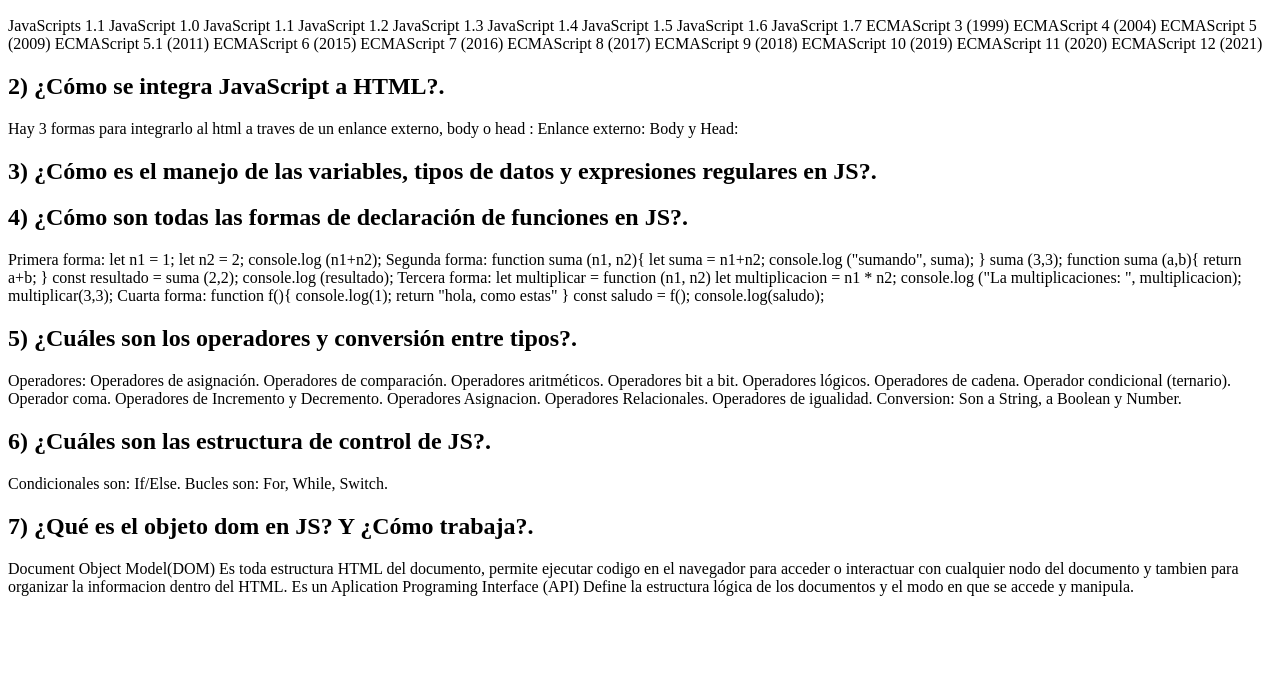
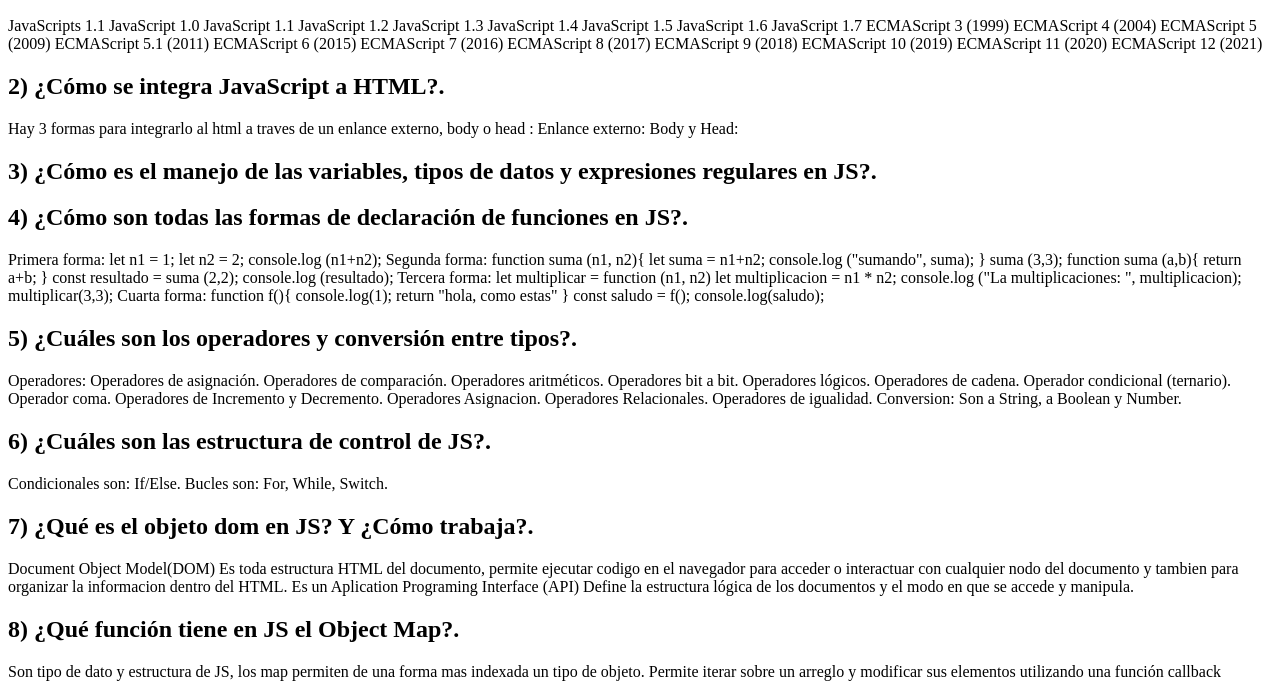
Before and after one commit to Facundo7Rodriguez/Trabajo-Practico-N6-JS-, a plain HTML site: page index.html in a window 1280 px wide. Shown: the part 110-807 px from the top of the page. Drawn offline with Linux system fonts and the light colour scheme.

Commit message:
Ejercicio 8

```diff
--- a/index.html
+++ b/index.html
@@ -108,5 +108,10 @@
            Document Object Model(DOM) Es toda estructura HTML del documento, permite ejecutar codigo en el navegador para acceder o interactuar con cualquier nodo del documento y tambien para organizar la informacion dentro del HTML. Es un Aplication Programing Interface (API)
            Define la estructura lógica de los documentos y el modo en que se accede y manipula.
         </p>
+
+        <h2>8) ¿Qué función tiene en JS el Object Map?.</h2>
+        <p>
+            Son tipo de dato y estructura de JS, los map permiten de una forma mas indexada un tipo de objeto. Permite iterar sobre un arreglo y modificar sus elementos utilizando una función callback
+        </p>
 </body>
 </html>
```
